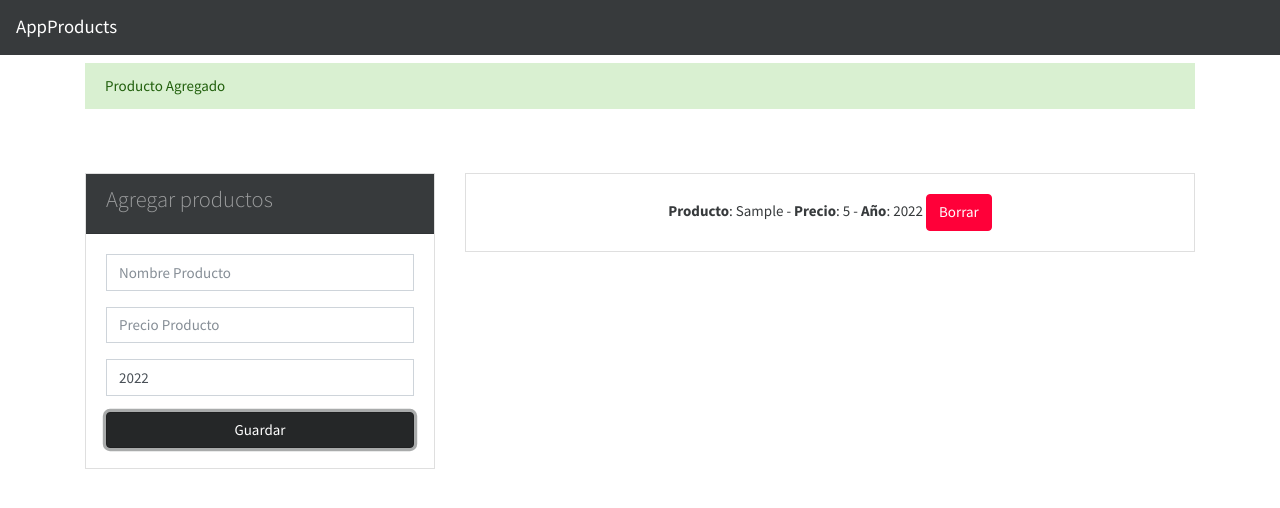
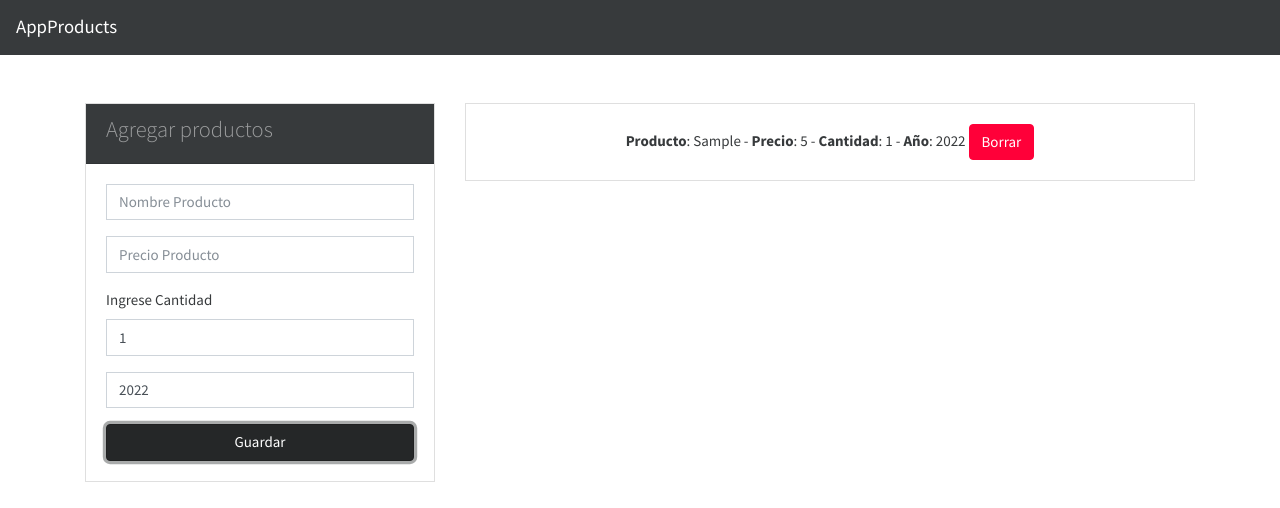
Before and after one commit to kensey1986/app_products, a plain HTML site: page index.html in a window 1280 px wide. Both pictures are taken after typing "Sample", "5" into the empty fields and a click on the input "Guardar". Drawn offline with nearby package versions, Linux system fonts and the light colour scheme.

Commit message:
cantidad-add

```diff
--- a/App.js
+++ b/App.js
@@ -4,34 +4,45 @@ import { UI } from "./UI.js";
 // DOM Events
 document
   .getElementById("product-form")
-  .addEventListener("submit", function (e) {
+  .addEventListener("submit", function (event) {
+    // console.log('====================================');
+    // console.log(event);
+    // console.log('====================================');
     // Override the default Form behaviour
-    e.preventDefault();
+    event.preventDefault();
 
     // Getting Form Values
     const name = document.getElementById("name").value,
       price = document.getElementById("price").value,
+      cantidad = document.getElementById("cantidad").value,
       year = document.getElementById("year").value;
 
+    //  console.log(document.getElementById("cantidad"))
     // Create a new Oject Product
-    const product = new Product(name, price, year);
+    // const product = new Product(name, price, year, 5);
+
+    const product = new Product(name, price, year, cantidad);
 
     // Create a new UI instance
     const ui = new UI();
 
     // Input User Validation
-    if (name === "" || price === "" || year === "") {
-      ui.showMessage("Campos Vacios!", "danger");
+    if (name === "" || price === "" || year === "" || cantidad ==="" ) {
+
+        return ui.showMessage("Campos Vacios!", "danger");
     }
 
     // Save Product
-    ui.addProduct(product);
+    const res=  ui.addProduct(product);
     ui.showMessage("Producto Agregado", "success");
     ui.resetForm();
   });
 
 document.getElementById("product-list").addEventListener("click", (e) => {
   const ui = new UI();
+  // console.log('====================================');
+  // console.log(e.target);
+  // console.log('====================================');
   ui.deleteProduct(e.target);
   e.preventDefault();
 });
--- a/Product.js
+++ b/Product.js
@@ -8,9 +8,10 @@ export class Product {
    * @param {number} price The Product Price
    * @param {number} year The year creation of the Product
    */
-  constructor(name, price, year) {
+  constructor(name, price, year, cantidad) {
     this.name = name;
     this.price = price;
+    this.cantidad = cantidad;
     this.year = year;
   }
 }
--- a/UI.js
+++ b/UI.js
@@ -18,6 +18,7 @@ export class UI {
                 <div class="card-body">
                     <strong>Producto</strong>: ${product.name} -
                     <strong>Precio</strong>: ${product.price} -
+                    <strong>Cantidad</strong>: ${product.cantidad} -
                     <strong>Año</strong>: ${product.year}
                     <a href="#" class="btn btn-danger rounded" name="delete">Borrar</a>
                 </div>
@@ -35,6 +36,9 @@ export class UI {
 
   deleteProduct(element) {
     if (element.name === "delete") {
+      console.log(element.parentElement);
+      console.log(element.parentElement.parentElement);
+
       element.parentElement.parentElement.remove();
       this.showMessage("Producto Eliminado!", "success");
     }
@@ -56,5 +60,8 @@ export class UI {
     // setTimeout(function () {
     //   document.querySelector(".alert").remove();
     // }, 2000);
+    setTimeout( () => {
+      document.querySelector(".alert").remove();
+    }, 2000);
   }
 }
--- a/index.html
+++ b/index.html
@@ -49,6 +49,18 @@
                 />
               </div>
               <div class="form-group">
+                <label for="cantidad">Ingrese Cantidad</label>
+                <input
+                  type="number"
+                  id="cantidad"
+                  min="0"
+                  max="100"
+                  step="1"
+                  value="1"
+                  class="form-control"
+                />
+              </div>
+              <div class="form-group">
                 <input
                   type="number"
                   id="year"
```
